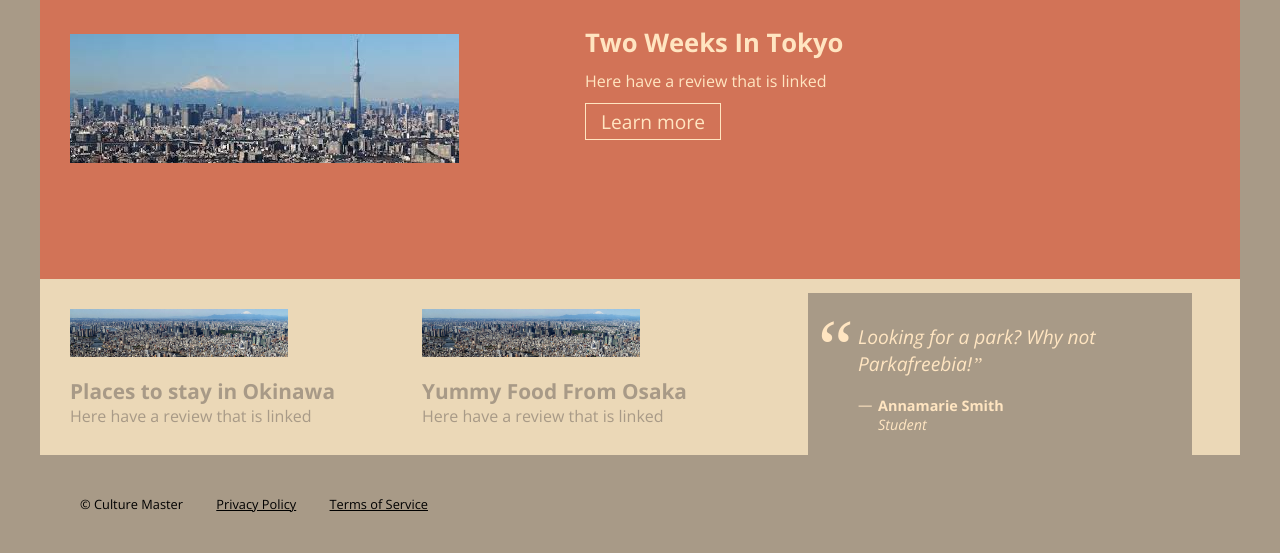
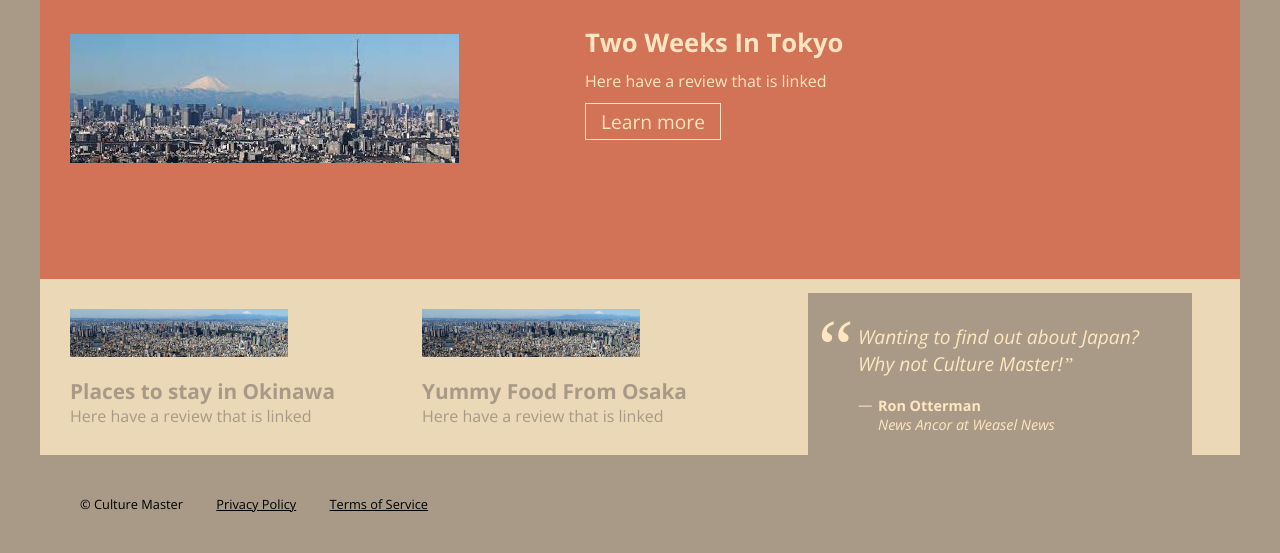
Before and after one commit to Callum-Bartle-92019337/Go-Team-203-Website, a Django app: page /home/ in a window 1280 px wide. Shown: the part 657-1210 px from the top of the page. Run offline with Django 3.2, Linux system fonts and the light colour scheme.

Commit message:
Veiws change

```diff
--- a/home/templates/home/home.html
+++ b/home/templates/home/home.html
@@ -41,8 +41,8 @@
   </aside>
 
   <blockquote>
-    <p class="quote">Looking for a park? Why not Parkafreebia!</p>
-    <p class="credit"><strong>Annamarie Smith</strong><br><em>Student</em></p>
+    <p class="quote">Wanting to find out about Japan? Why not {{ companyName }}!</p>
+    <p class="credit"><strong>Ron Otterman</strong><br><em>News Ancor at Weasel News</em></p>
   </blockquote>
 
 </section>
--- a/home/views.py
+++ b/home/views.py
@@ -10,10 +10,13 @@ from .forms import SignUpForm, ReviewNewForm
 
 log = logging.getLogger(__name__)
 
+companyName = "Culture Master";
+
 def home(request):
     meta = {
         'title': 'Home',
-        'description': 'Parkafreebia II home page where you can see a quick rundown of the page and its features'
+            'companyName': companyName,
+        'description': companyName +' home page where you can see a quick rundown of the page and its features'
     }
     return render(request, 'home/home.html', meta)
 
@@ -21,7 +24,7 @@ def home(request):
 def history(request):
     meta = {
         'title': 'History',
-        'description': 'Parkafreebia II a short history of the app and the prosess that created it'
+        'description': companyName +' a short history of the app and the prosess that created it'
     }
     return render(request, 'home/aboutHistory.html', meta)
 
@@ -29,7 +32,7 @@ def history(request):
 def contact(request):
     meta = {
         'title': 'Contact Us',
-        'description': 'Parkafreebia II contact page, the form used to submit reviews and bug reports'
+        'description': companyName +' contact page, the form used to submit reviews and bug reports'
     }
     return render(request, 'home/contactUs.html', meta)
 
@@ -37,14 +40,14 @@ def contact(request):
 def contribute(request):
     meta = {
         'title': 'Contribute',
-        'description': 'Parkafreebia II contributers page where you go to get the app development kit'
+        'description': companyName +' contributers page where you go to get the app development kit'
     }
     return render(request, 'home/contribute.html', meta)
 
 def privacyPolicy(request):
     meta = {
         'title': 'Privacy Policy',
-        'description': 'Parkafreebia II privacy policy page updated 21st august 2018'
+        'description': companyName +' privacy policy page updated 21st august 2018'
     }
     return render(request, 'home/privacyPolicy.html', meta)
 
@@ -52,7 +55,7 @@ def privacyPolicy(request):
 def termsOfService(request):
     meta = {
         'title': 'Terms of Service',
-        'description': 'Parkafreebia II terms of service page updated august 21st 2018'
+        'description': companyName +' terms of service page updated august 21st 2018'
     }
     return render(request, 'home/termsOfService.html', meta)
 
@@ -60,7 +63,7 @@ def termsOfService(request):
 def theMaking(request):
     meta = {
         'title': 'The Making',
-        'description': 'Parkafreebia II information on the making of the app and how it was coded'
+        'description': companyName +' information on the making of the app and how it was coded'
     }
     return render(request, 'home/theMaking.html', meta)
 
```
